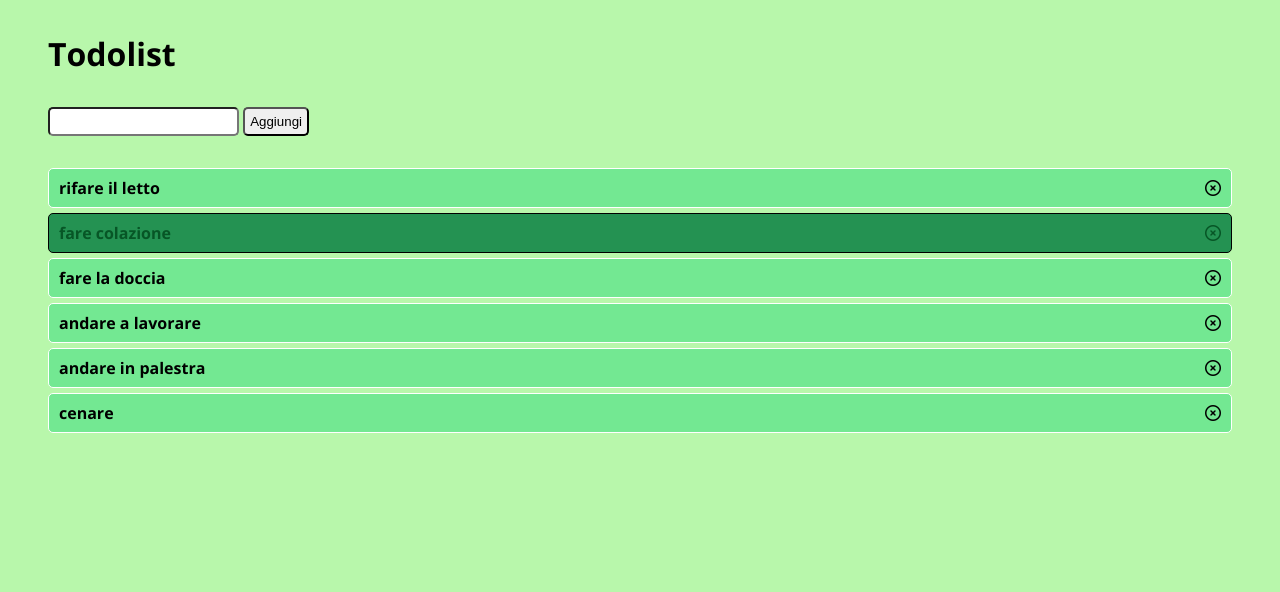
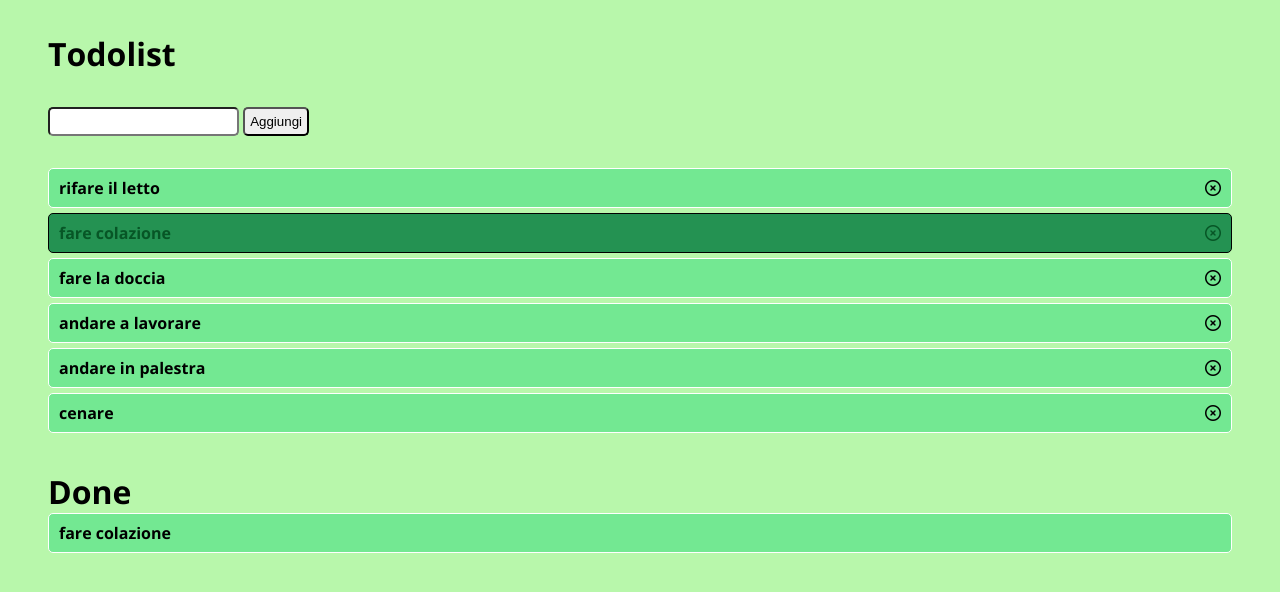
Before and after one commit to FabioLongoni/vue-todolist, a plain HTML site: page index.html in a window 1280 px wide. Drawn offline with nearby package versions, Linux system fonts and the light colour scheme.

Commit message:
add-done

```diff
--- a/index.html
+++ b/index.html
@@ -10,7 +10,7 @@
     <meta charset="UTF-8">
     <meta http-equiv="X-UA-Compatible" content="IE=edge">
     <meta name="viewport" content="width=device-width, initial-scale=1.0">
-    <title>ExVue</title>
+    <title>Todolist</title>
 </head>
 <body>
 
@@ -32,13 +32,18 @@
                         :class="[todo.done ? 'done' : '',classiTodos]"
                         v-for="(todo,index) in todos">
                             {{todo.text}}
-                            <i @click="toggleDoneOf(todo)" class="fa-regular fa-circle-xmark"></i>
+                        <i @click="toggleDoneOf(todo)" class="fa-regular fa-circle-xmark"></i>
                     </li>
                 </ul>
             </div>
             <div class="container">
+                <h1>Done</h1>
                 <ul class="todoList">
-
+                    <template v-for="todo in todos">
+                        <li v-if="todo.done" class="todo">
+                            {{ todo.text }}
+                        </li>
+                    </template>
                 </ul>
             </div>
         </main>
```
